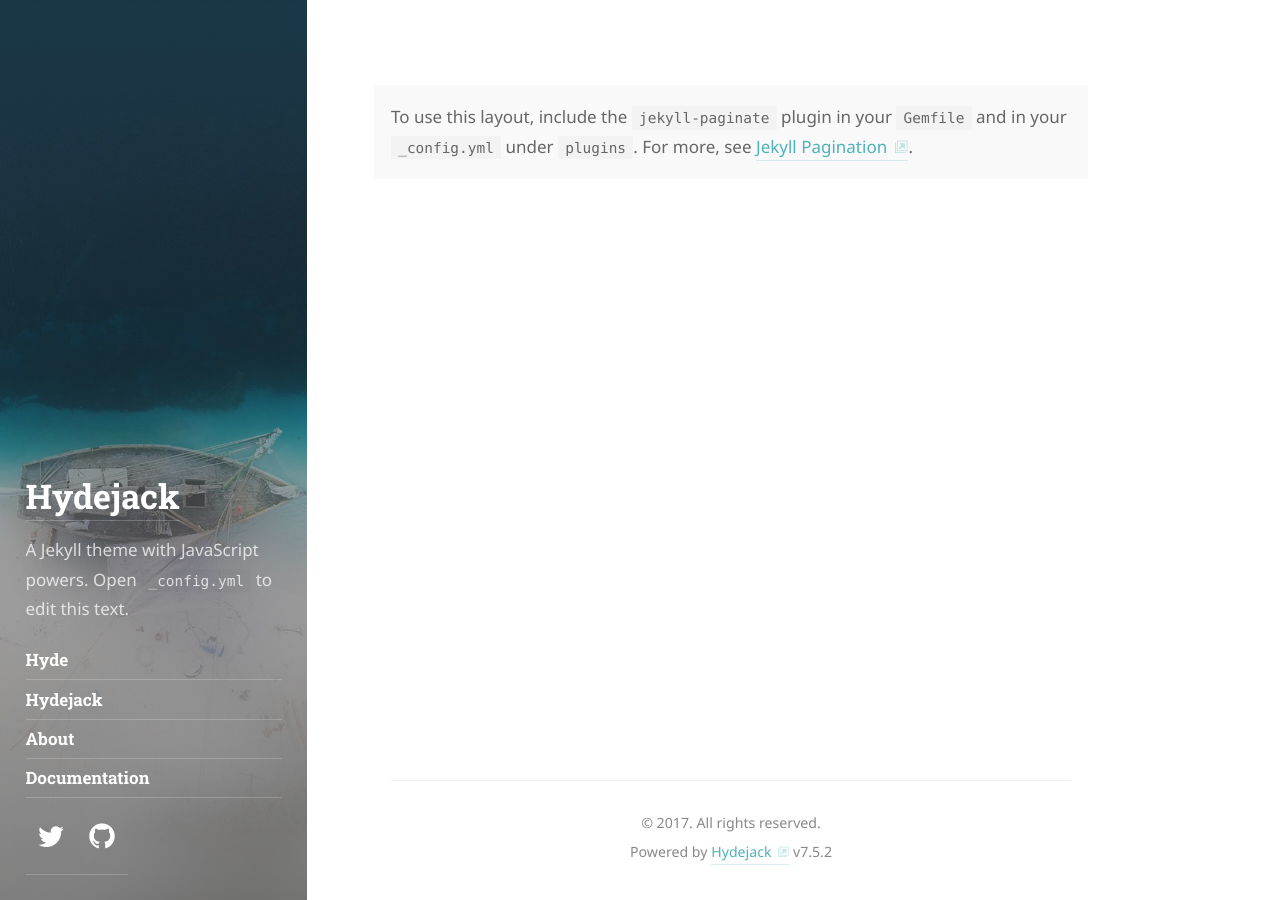
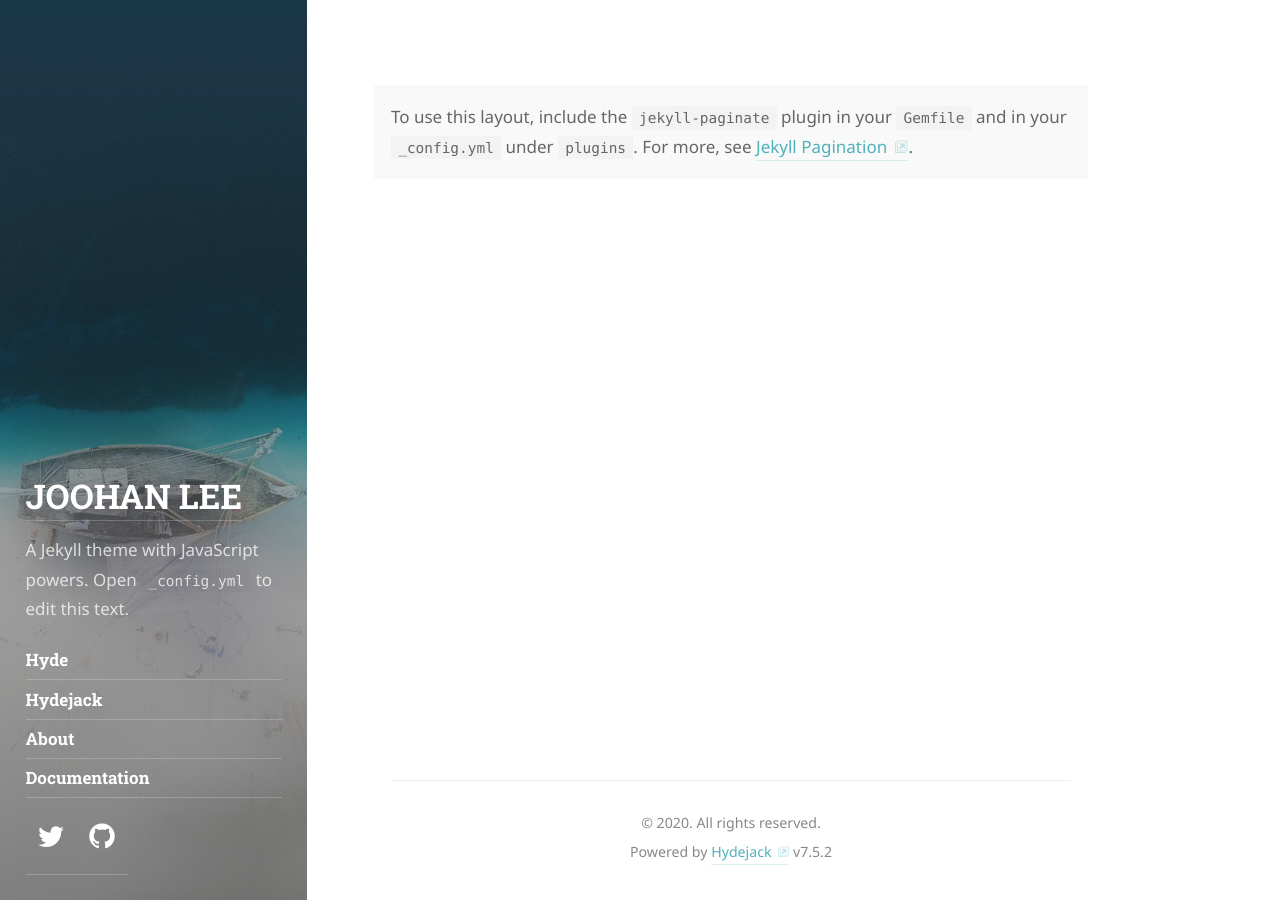
Before and after one commit to joohan-lee/joohan-lee.githubtest, a Jekyll site: the page built from index.html, in a window 1280 px wide. Built offline with Jekyll 4.4.1, drawn with Linux system fonts in a browser that asks for light colours; some web fonts are replaced; the list of posts is cut into pages by our own code.

Commit message:
Update _config.yml
edit title, author name/e-mail

```diff
--- a/_config.yml
+++ b/_config.yml
@@ -22,7 +22,7 @@ baseurl:               ''
 lang:                  en
 
 # The title of your blog. Used in the sidebar and the browser tab.
-title:                 Hydejack
+title:                 JOOHAN LEE
 
 # A short description (~150 chars) of the page used for the meta description tag.
 # Can use markdown, but no more than one paragraph (enforced by `>`)
@@ -45,13 +45,13 @@ logo:                  /assets/icons/icon.png
 # This should be the same author as first entry in `_data/authors.yml`.
 # Duplication is necessary due to the `jekyll-feed`, `jekyll-seo-tag` plugin.
 author:
-  name:                <firstname> <lastname>
-  email:               <mail@domain.tld>
+  name:                JOOHAN LEE
+  email:               joohan224@gmail.com
   # Used by `jekyll-seo-tag`:
   # twitter:             <username>
 
 # This text will appear in a `<small>` tag in the footer of every page.
-copyright:             © 2017. All rights reserved.
+copyright:             © 2020. All rights reserved.
 
 # Add links to the footer.
 # Typically you'll want to link to your impress, cookies or privacy policy, etc.
```
